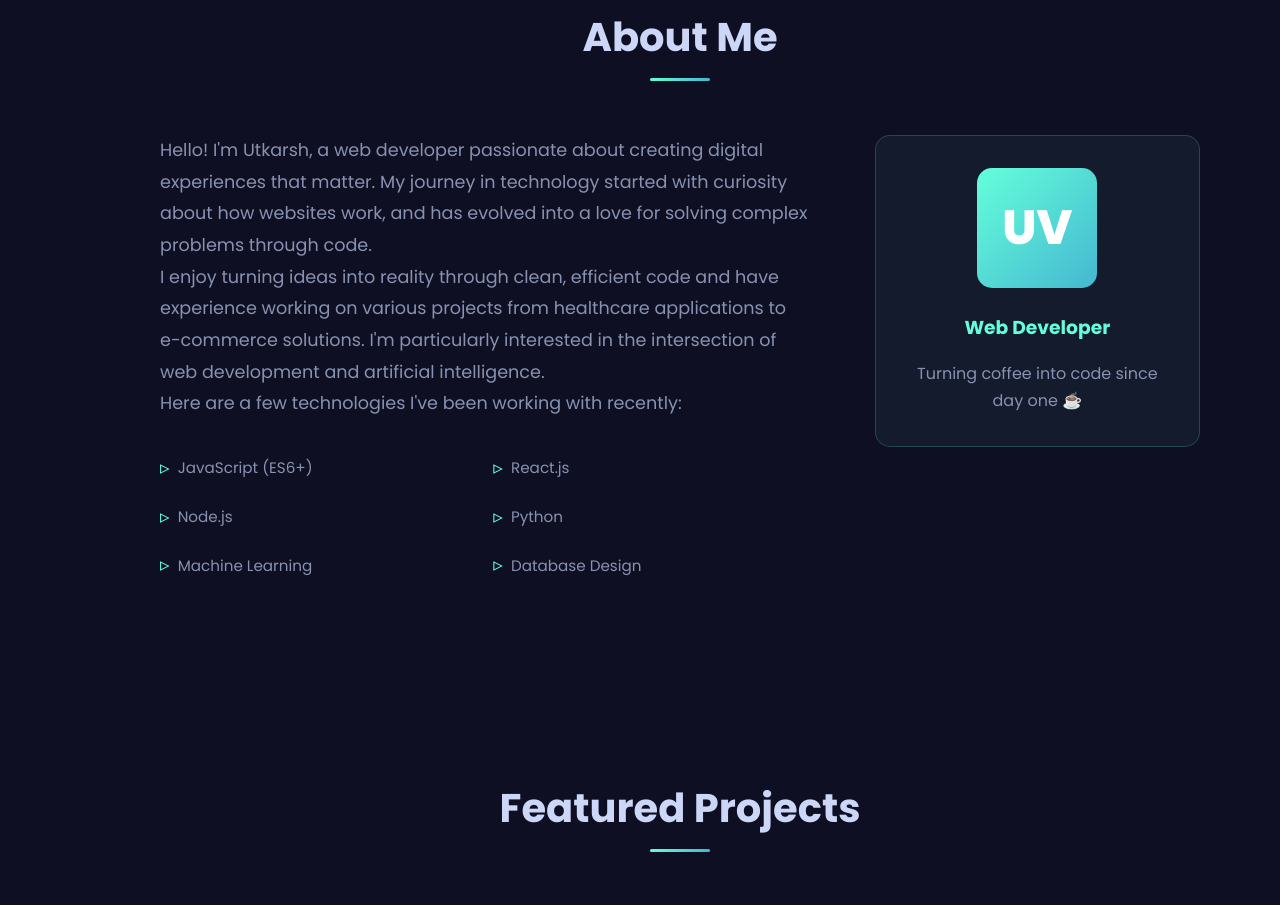
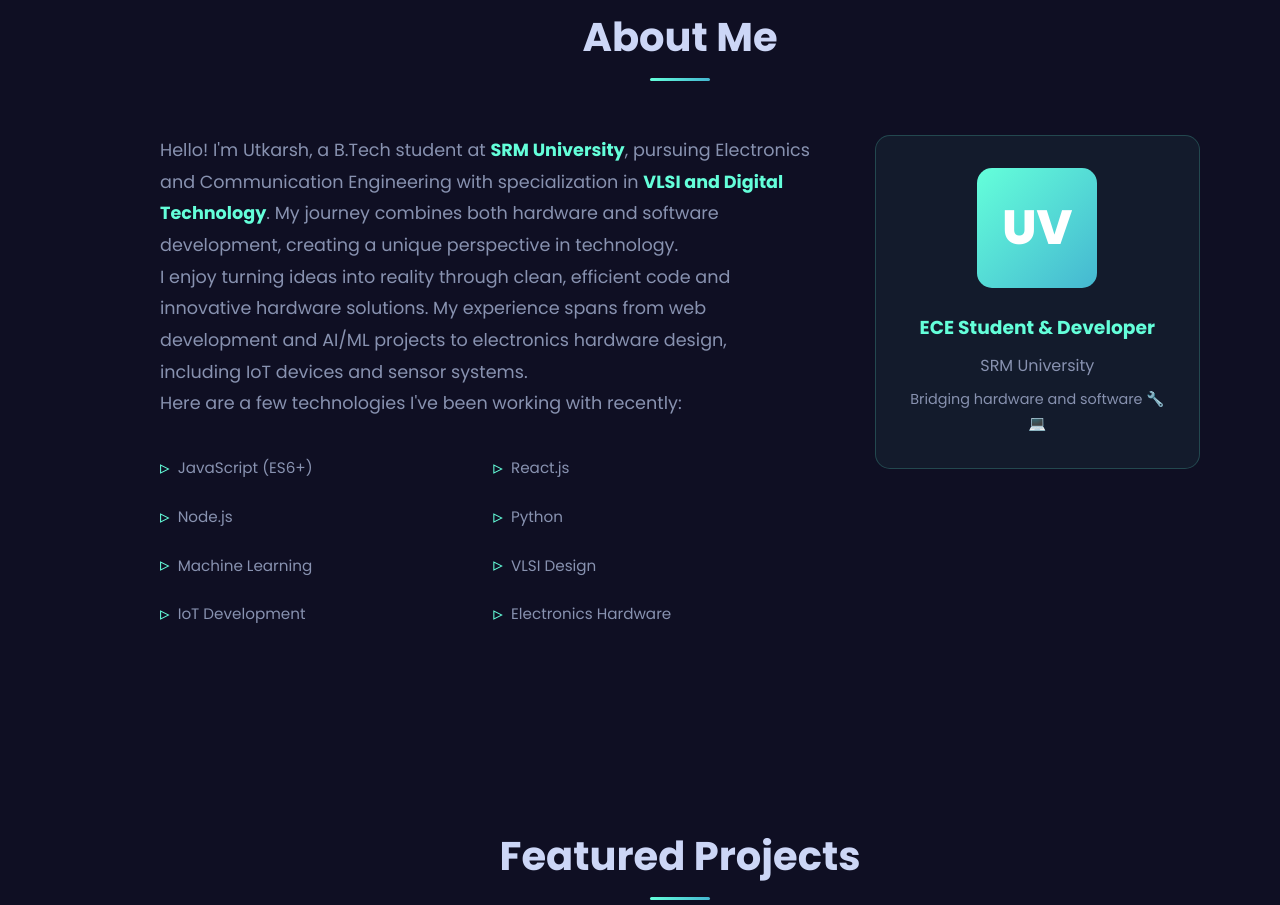
Before and after one commit to Utkarsh151-glitch/PORTOLIO-WEBSITE, a plain HTML site: page index.html in a window 1280 px wide. Shown: the part 893-1798 px from the top of the page. Drawn offline with Linux system fonts and the light colour scheme.

Commit message:
Update index.html

```diff
--- a/index.html
+++ b/index.html
@@ -689,9 +689,9 @@
             <div class="about-grid">
                 <div>
                     <div class="about-text">
-                        <p>Hello! I'm Utkarsh, a web developer passionate about creating digital experiences that matter. My journey in technology started with curiosity about how websites work, and has evolved into a love for solving complex problems through code.</p>
+                        <p>Hello! I'm Utkarsh, a B.Tech student at <strong style="color: #64ffda;">SRM University</strong>, pursuing Electronics and Communication Engineering with specialization in <strong style="color: #64ffda;">VLSI and Digital Technology</strong>. My journey combines both hardware and software development, creating a unique perspective in technology.</p>
 
-                        <p>I enjoy turning ideas into reality through clean, efficient code and have experience working on various projects from healthcare applications to e-commerce solutions. I'm particularly interested in the intersection of web development and artificial intelligence.</p>
+                        <p>I enjoy turning ideas into reality through clean, efficient code and innovative hardware solutions. My experience spans from web development and AI/ML projects to electronics hardware design, including IoT devices and sensor systems.</p>
 
                         <p>Here are a few technologies I've been working with recently:</p>
                     </div>
@@ -701,13 +701,16 @@
                         <div class="skill-item">Node.js</div>
                         <div class="skill-item">Python</div>
                         <div class="skill-item">Machine Learning</div>
-                        <div class="skill-item">Database Design</div>
+                        <div class="skill-item">VLSI Design</div>
+                        <div class="skill-item">IoT Development</div>
+                        <div class="skill-item">Electronics Hardware</div>
                     </div>
                 </div>
                 <div class="profile-card">
                     <div class="profile-avatar">UV</div>
-                    <h3 style="color: #64ffda; margin-bottom: 1rem;">Web Developer</h3>
-                    <p style="color: #8892b0;">Turning coffee into code since day one ☕</p>
+                    <h3 style="color: #64ffda; margin-bottom: 0.5rem;">ECE Student & Developer</h3>
+                    <p style="color: #8892b0; margin-bottom: 0.5rem;">SRM University</p>
+                    <p style="color: #8892b0; font-size: 0.9rem;">Bridging hardware and software 🔧💻</p>
                 </div>
             </div>
         </section>
```
